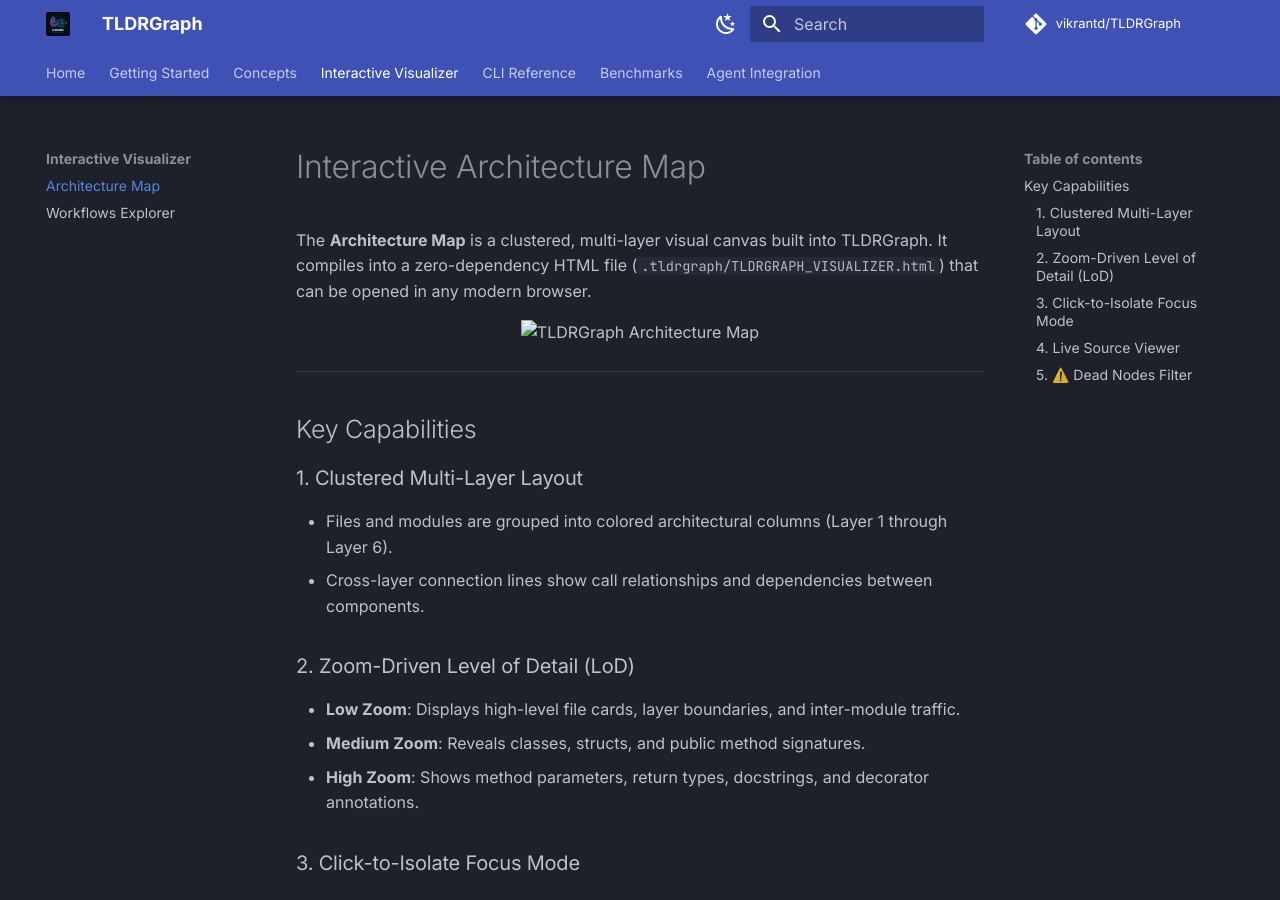
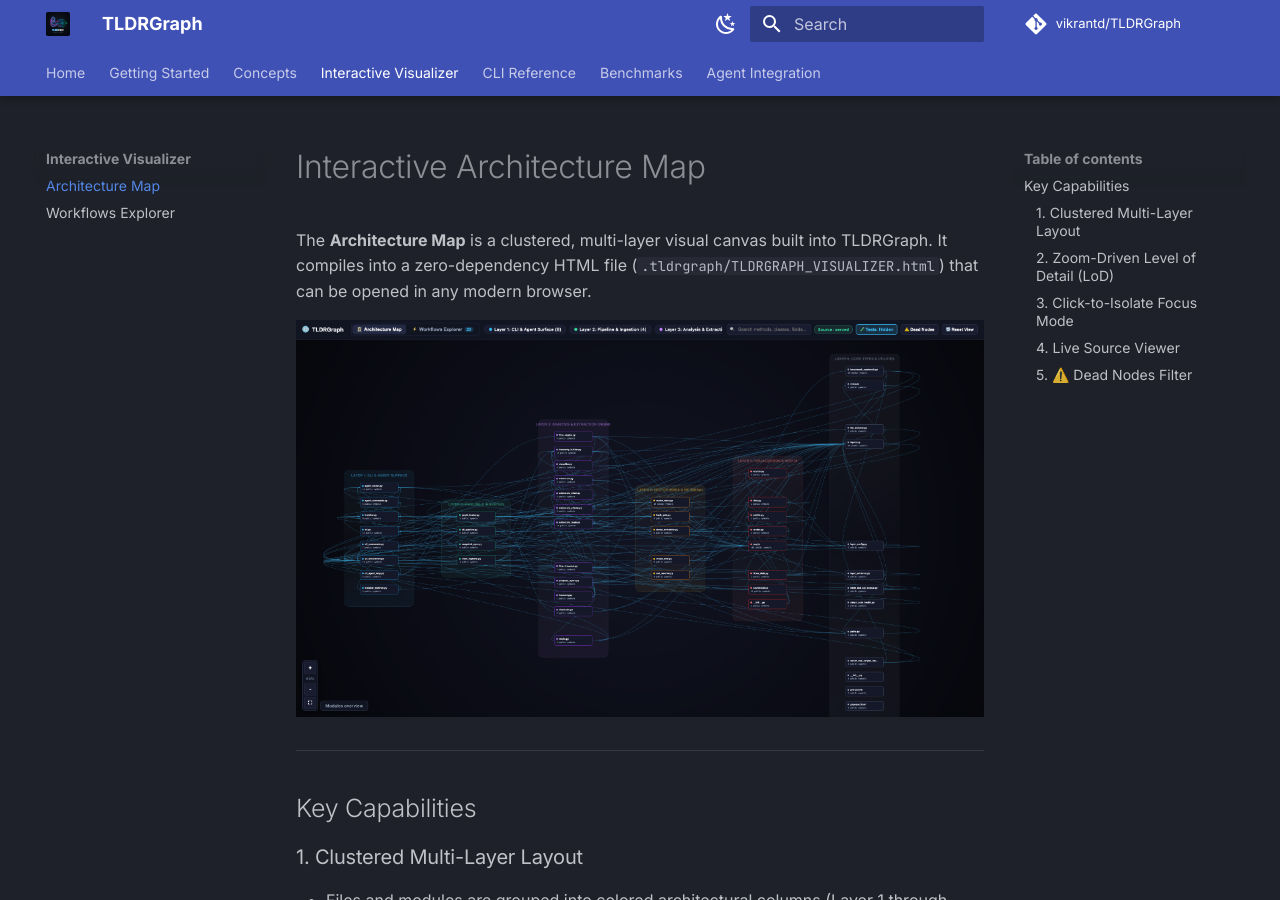
Before and after one commit to vikrantd/TLDRGraph, an MkDocs documentation site: the page built from docs/visualizer/architecture-map.md, in a window 1280 px wide and 900 px high. Built offline with MkDocs 1.6.1 and Material for MkDocs 9.7.7, drawn with Linux system fonts in a browser that asks for light colours; comment, search, counter and statistics services are not loaded.

Commit message:
fix(docs): correct relative asset path to ../../assets/ for visualizer screenshots

```diff
--- a/docs/visualizer/architecture-map.md
+++ b/docs/visualizer/architecture-map.md
@@ -3,7 +3,7 @@
 The **Architecture Map** is a clustered, multi-layer visual canvas built into TLDRGraph. It compiles into a zero-dependency HTML file (`.tldrgraph/TLDRGRAPH_VISUALIZER.html`) that can be opened in any modern browser.
 
 <p align="center">
-  <img src="../assets/architecture_map.png" alt="TLDRGraph Architecture Map" width="100%" />
+  <img src="../../assets/architecture_map.png" alt="TLDRGraph Architecture Map" width="100%" />
 </p>
 
 ---
```
Also changed, not shown: docs/visualizer/workflows-explorer.md (+1 -1 lines).
